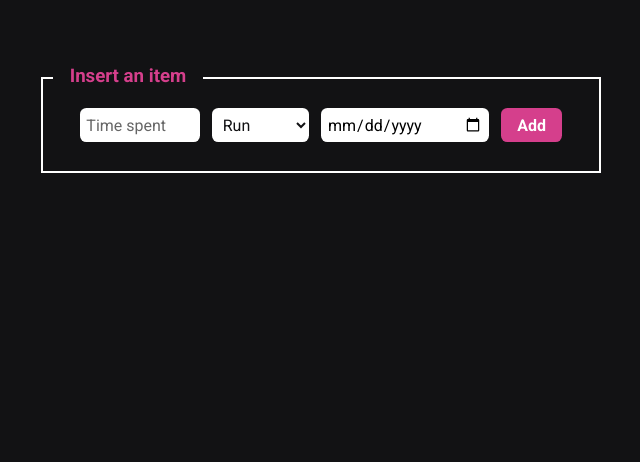
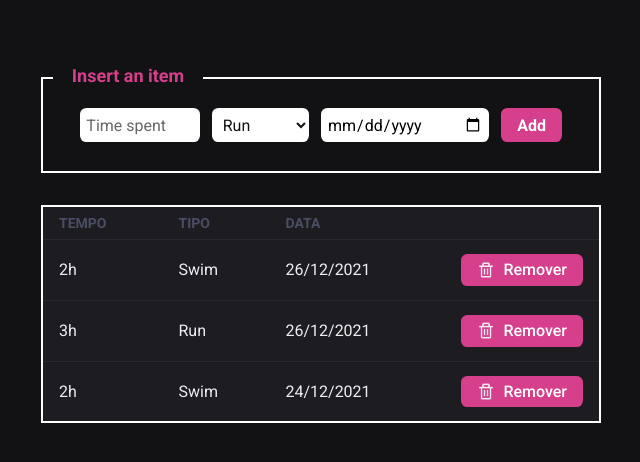
Before and after one commit to lucasrbasso/devweb-ex1, a plain HTML site: page src/public/index.html in a window 1280 px wide. Shown: the part 140-602 px from the top of the page, without its empty margins (319-959 px from the left). Drawn offline with Linux system fonts and the light colour scheme.

Commit message:
table design

```diff
--- a/src/public/index.html
+++ b/src/public/index.html
@@ -30,6 +30,50 @@
           <button data-form-button>Add</button>
         </div>
       </form>
+      <table class="log-table" id="myTable">
+        <thead>
+          <tr>
+            <th>TEMPO</th>
+            <th>TIPO</th>
+            <th>DATA</th>
+            <th class="button-head"></th>
+          </tr>
+        </thead>
+        <tbody>
+          <tr>
+            <td>2h</td>
+            <td>Swim</td>
+            <td>26/12/2021</td>
+            <td>
+              <button>
+                <img src="../assets/bx-trash.png" alt="delete" />
+                Remover
+              </button>
+            </td>
+          </tr>
+          <tr>
+            <td>3h</td>
+            <td>Run</td>
+            <td>26/12/2021</td>
+            <td>
+              <button>
+                <img src="../assets/bx-trash.png" alt="delete" />
+                Remover
+              </button>
+            </td>
+          </tr>
+          <tr>
+            <td>2h</td>
+            <td>Swim</td>
+            <td>24/12/2021</td>
+            <td>
+              <button>
+                <img src="../assets/bx-trash.png" alt="delete" />
+                Remover
+              </button></td>
+          </tr>
+        </tbody>
+      </table>
     </main>
   </div>
   <script type="module" src="../scripts/main.js"></script>
--- a/src/styles/main.css
+++ b/src/styles/main.css
@@ -19,7 +19,6 @@ main {
   max-width: 35rem;
   width: 100%;
   margin: 0 auto;
-  flex-direction: column;
 }
 
 main .insert-menu {
@@ -38,6 +37,7 @@ main .insert-menu {
 
 main .insert-menu h3 {
   display: block;
+  font-size: 1.125rem;
   text-align: center;
   position: absolute;
   width: 150px;
@@ -95,3 +95,56 @@ main .form-content {
   font-weight: 700;
   color: white;
 }
+
+.log-table {
+  margin-top: 2rem;
+  background-color: #1d1d21;
+  width: 100%;
+  color:  white;
+  border-collapse: collapse;
+  border: 2px solid white;
+}
+
+.log-table thead {
+  color: #4B4D63;
+}
+
+.log-table tr {
+  border: 0.5px solid rgba(255, 255, 255, 0.06);
+}
+
+.log-table thead th {
+  text-align: left;
+  padding: 0.5rem 1rem;
+  font-weight: 700;
+  font-size: 0.875rem;
+}
+
+.log-table tbody td {
+  padding: 0.875rem 1rem;
+  color: #EEEEF2
+}
+
+.log-table tbody button {
+  background: #D53F8C;
+  display: flex;
+  align-items: center;
+  justify-content: center;
+
+  border: none;
+  border-radius: 0.4rem;
+  padding: 0.4rem 1rem;
+
+  font-weight: 500;
+  color: white;
+}
+
+.log-table tbody button img {
+  width: 1.160rem;
+  height: 1.160rem;
+  margin-right: 0.5rem;
+}
+
+.button-head {
+  width: 4rem;
+}
```
Also changed, not shown: src/assets/bx-trash.png (added), src/scripts/main.js (line endings or trailing spaces).
